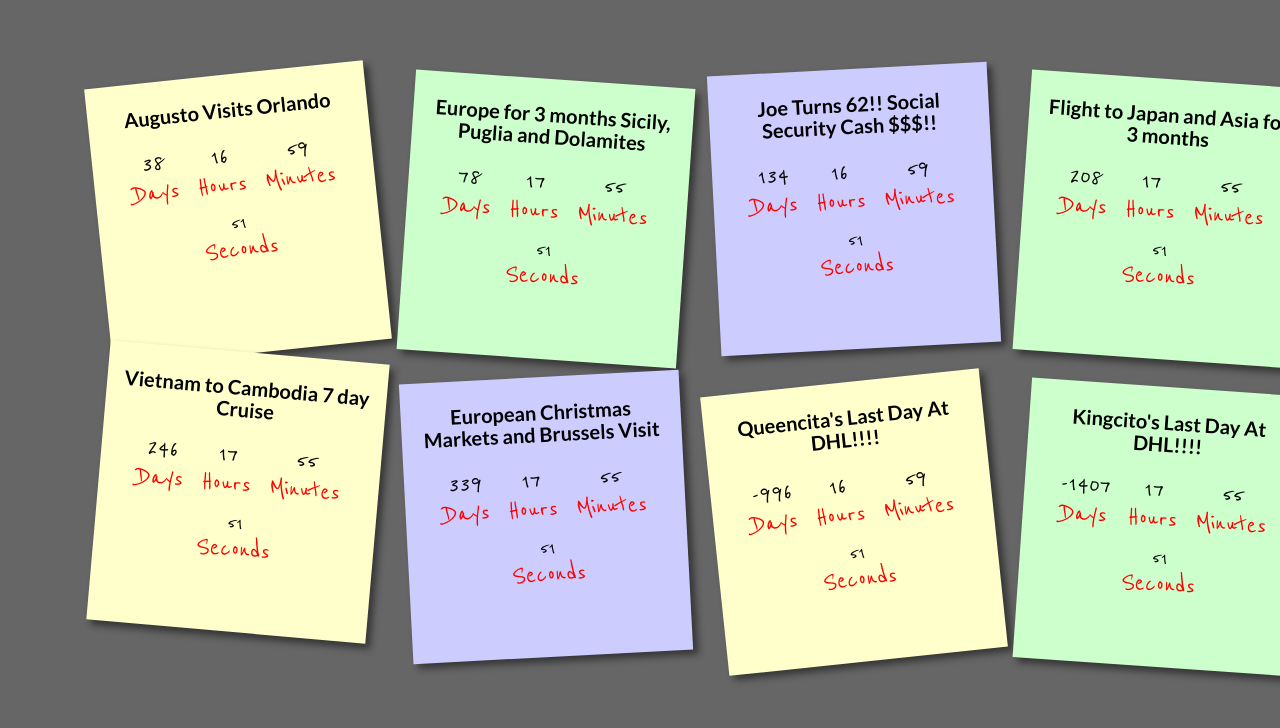
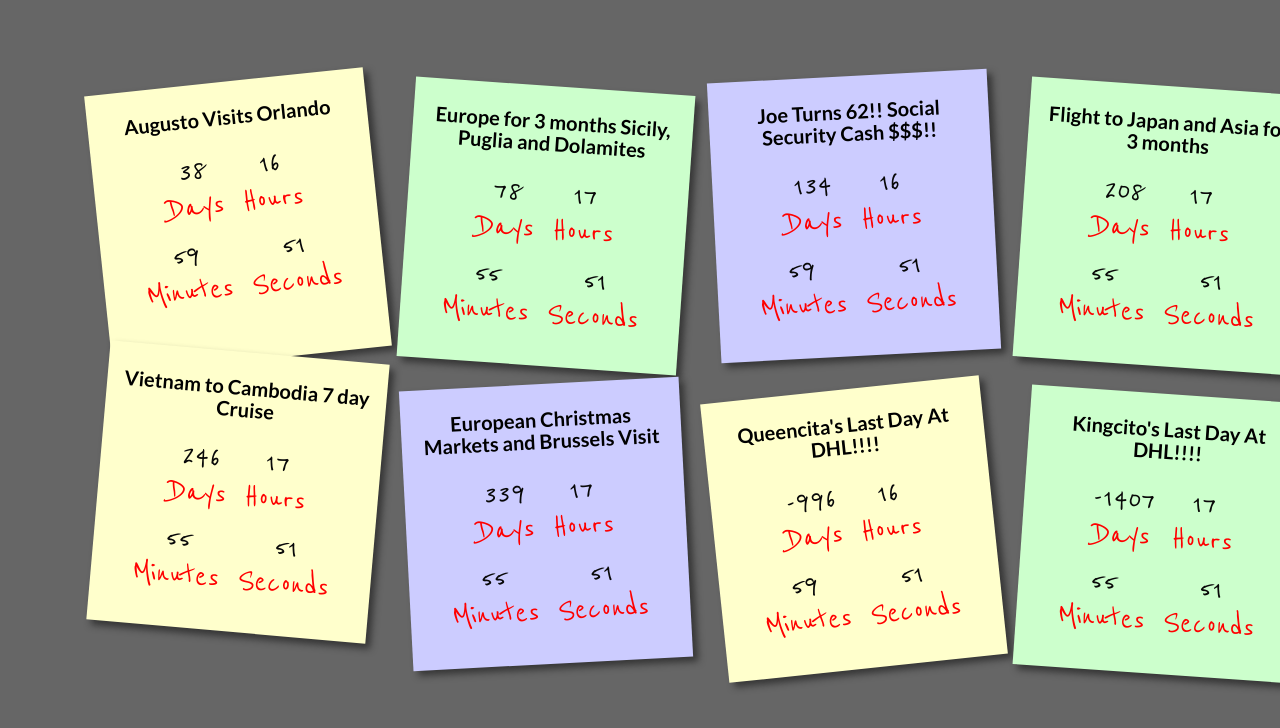
Before and after one commit to lagerbeer/countdown, a plain HTML site: page Travel_page2.html in a window 1280 px wide. Shown: the top 728 px of the page. Drawn offline with nearby package versions, Linux system fonts and the light colour scheme.

Commit message:
Add files via upload

```diff
--- a/Travel_page2.html
+++ b/Travel_page2.html
@@ -5,10 +5,10 @@
   <meta charset="utf-8">
   <meta http-equiv="X-UA-Compatible" content="IE=edge,chrome=1">
   <meta name="viewport" content="width=device-width">
-  <script src="https://ajax.googleapis.com/ajax/libs/jquery/1.11.0/jquery.min.js"></script>
+  <script src="http://ajax.googleapis.com/ajax/libs/jquery/1.11.0/jquery.min.js"></script>
 
-<script src="https://ajax.googleapis.com/ajax/libs/jquery/2.1.3/jquery.min.jss"></script>
-<script src="https://netdna.bootstrapcdn.com/bootstrap/3.3.4/js/bootstrap.min.js"></script>
+<script src="http://ajax.googleapis.com/ajax/libs/jquery/2.1.3/jquery.min.jss"></script>
+<script src="http://netdna.bootstrapcdn.com/bootstrap/3.3.4/js/bootstrap.min.js"></script>
 <link rel="stylesheet" type="text/css" href="http://netdna.bootstrapcdn.com/bootstrap/3.3.4/css/bootstrap.min.css">
 
 
@@ -80,7 +80,7 @@ setInterval(function() { makeTimer(); }, 1000);
 
   <style type="text/css">
     body {
-      padding-top: 30px;
+      padding-top: 37px;
     }
     .starter-template {
       padding: 30px 15px;
@@ -92,7 +92,7 @@ setInterval(function() { makeTimer(); }, 1000);
       margin-right: auto;
     }
     #btn-reset {
-      margin-right: 30px;
+      margin-right: 37px;
     }
     #clock {
       margin-bottom: 0;
@@ -114,30 +114,30 @@ setInterval(function() { makeTimer(); }, 1000);
     div {
       display: inline-block;
       line-height: 1;
-      padding: 30px;
-      font-size: 30px;
+      padding: 37px;
+      font-size: 37px;
     }
 
     span {
       display: block;
-      font-size: 30px;
+      font-size: 37px;
       color: rgb(240, 6, 6);
     }
 
     #days {
-      font-size: 30px;
+      font-size: 37px;
       color: #080808;
     }
     #hours {
-      font-size: 30px;
+      font-size: 37px;
       color: #080808;
     }
     #minutes {
-      font-size: 30px;
+      font-size: 37px;
       color: #080808;
     }
     #seconds {
-      font-size: 25px;
+      font-size: 37px;
       color: #080808;
     }
     </style>
@@ -157,30 +157,30 @@ setInterval(function() { makeTimer(); }, 1000);
         div {
           display: inline-block;
           line-height: 1;
-          padding: 30px;
-          font-size: 30px;
+          padding: 37px;
+          font-size: 37px;
         }
 
         span {
           display: block;
-          font-size: 30px;
+          font-size: 37px;
           color: red;
         }
 
         #days2 {
-          font-size: 30px;
+          font-size: 37px;
           color: #080808;
         }
         #hours2 {
-          font-size: 30px;
+          font-size: 37px;
           color: #080808;
         }
         #minutes2 {
-          font-size: 30px;
+          font-size: 37px;
           color: #080808;
         }
         #seconds2 {
-          font-size: 25px;
+          font-size: 37px;
           color: #080808;
         }
         </style>
@@ -252,7 +252,7 @@ setInterval(function() { makeTimer4(); }, 1000);
 
   <style type="text/css">
     body {
-      padding-top: 30px;
+      padding-top: 37px;
     }
     .starter-template {
       padding: 30px 15px;
@@ -264,7 +264,7 @@ setInterval(function() { makeTimer4(); }, 1000);
       margin-right: auto;
     }
     #btn-reset {
-      margin-right: 30px;
+      margin-right: 37px;
     }
     #clock {
       margin-bottom: 0;
@@ -286,30 +286,30 @@ setInterval(function() { makeTimer4(); }, 1000);
     div {
       display: inline-block;
       line-height: 1;
-      padding: 30px;
-      font-size: 30px;
+      padding: 37px;
+      font-size: 37px;
     }
 
     span {
       display: block;
-      font-size: 30px;
+      font-size: 37px;
       color: red;
     }
 
     #days4 {
-      font-size: 30px;
+      font-size: 37px;
       color: #080808;
     }
     #hours4 {
-      font-size: 30px;
+      font-size: 37px;
       color: #080808;
     }
     #minutes4 {
-      font-size: 30px;
+      font-size: 37px;
       color: #080808;
     }
     #seconds4 {
-      font-size: 25px;
+      font-size: 37px;
       color: #080808;
     }
     </style>
@@ -330,29 +330,29 @@ setInterval(function() { makeTimer4(); }, 1000);
           display: inline-block;
           line-height: 1;
           padding: 5px;
-          font-size: 30px;
+          font-size: 37px;
         }
 
         span {
           display: block;
-          font-size: 30px;
+          font-size: 37px;
           color: red;
         }
 
         #days3 {
-          font-size: 30px;
+          font-size: 37px;
           color: #080808;
         }
         #hours3 {
-          font-size: 30px;
+          font-size: 37px;
           color: #080808;
         }
         #minutes3 {
-          font-size: 30px;
+          font-size: 37px;
           color: #080808;
         }
         #seconds3 {
-          font-size: 25px;
+          font-size: 37px;
           color: #080808;
         }
         </style>
@@ -425,7 +425,7 @@ setInterval(function() { makeTimer5(); }, 1000);
 
   <style type="text/css">
     body {
-      padding-top: 30px;
+      padding-top: 37px;
     }
     .starter-template {
       padding: 30px 15px;
@@ -437,7 +437,7 @@ setInterval(function() { makeTimer5(); }, 1000);
       margin-right: auto;
     }
     #btn-reset {
-      margin-right: 30px;
+      margin-right: 37px;
     }
     #clock {
       margin-bottom: 0;
@@ -459,30 +459,30 @@ setInterval(function() { makeTimer5(); }, 1000);
     div {
       display: inline-block;
       line-height: 1;
-      padding: 30px;
-      font-size: 30px;
+      padding: 37px;
+      font-size: 37px;
     }
 
     span {
       display: block;
-      font-size: 30px;
+      font-size: 37px;
       color: red;
     }
 
     #days6 {
-      font-size: 30px;
+      font-size: 37px;
       color: #080808;
     }
     #hours6 {
-      font-size: 30px;
+      font-size: 37px;
       color: #080808;
     }
     #minutes6 {
-      font-size: 30px;
+      font-size: 37px;
       color: #080808;
     }
     #seconds6 {
-      font-size: 25px;
+      font-size: 37px;
       color: #080808;
     }
     </style>
@@ -502,30 +502,30 @@ setInterval(function() { makeTimer5(); }, 1000);
         div {
           display: inline-block;
           line-height: 1;
-          padding: 30px;
-          font-size: 30px;
+          padding: 37px;
+          font-size: 37px;
         }
 
         span {
           display: block;
-          font-size: 30px;
+          font-size: 37px;
           color: red;
         }
 
         #days5 {
-          font-size: 30px;
+          font-size: 37px;
           color: #080808;
         }
         #hours5 {
-          font-size: 30px;
+          font-size: 37px;
           color: #080808;
         }
         #minutes5 {
-          font-size: 30px;
+          font-size: 37px;
           color: #080808;
         }
         #seconds5 {
-          font-size: 25px;
+          font-size: 37px;
           color: #080808;
         }
         </style>
@@ -597,7 +597,7 @@ setInterval(function() { makeTimer8(); }, 1000);
 
   <style type="text/css">
     body {
-      padding-top: 30px;
+      padding-top: 37px;
     }
     .starter-template {
       padding: 30px 15px;
@@ -609,7 +609,7 @@ setInterval(function() { makeTimer8(); }, 1000);
       margin-right: auto;
     }
     #btn-reset {
-      margin-right: 30px;
+      margin-right: 37px;
     }
     #clock {
       margin-bottom: 0;
@@ -631,30 +631,30 @@ setInterval(function() { makeTimer8(); }, 1000);
     div {
       display: inline-block;
       line-height: 1;
-      padding: 30px;
-      font-size: 30px;
+      padding: 37px;
+      font-size: 37px;
     }
 
     span {
       display: block;
-      font-size: 30px;
+      font-size: 37px;
       color: red;
     }
 
     #days8 {
-      font-size: 30px;
+      font-size: 37px;
       color: #080808;
     }
     #hours8 {
-      font-size: 30px;
+      font-size: 37px;
       color: #080808;
     }
     #minutes8 {
-      font-size: 30px;
+      font-size: 37px;
       color: #080808;
     }
     #seconds8 {
-      font-size: 25px;
+      font-size: 37px;
       color: #080808;
     }
     </style>
@@ -675,29 +675,29 @@ setInterval(function() { makeTimer8(); }, 1000);
           display: inline-block;
           line-height: 1;
           padding: 5px;
-          font-size: 30px;
+          font-size: 37px;
         }
 
         span {
           display: block;
-          font-size: 30px;
+          font-size: 37px;
           color: red;
         }
 
         #days7 {
-          font-size: 30px;
+          font-size: 37px;
           color: #080808;
         }
         #hours7 {
-          font-size: 30px;
+          font-size: 37px;
           color: #080808;
         }
         #minutes7 {
-          font-size: 30px;
+          font-size: 37px;
           color: #080808;
         }
         #seconds7 {
-          font-size: 25px;
+          font-size: 37px;
           color: #080808;
         }
         </style>
@@ -778,7 +778,7 @@ ul li:nth-child(3n) a{
 ul li:nth-child(5n) a{
   transform:rotate(5deg);
   position:relative;
-  top:-30px;
+  top:-37px;
 }
 
 ul li a:hover,ul li a:focus{
```
